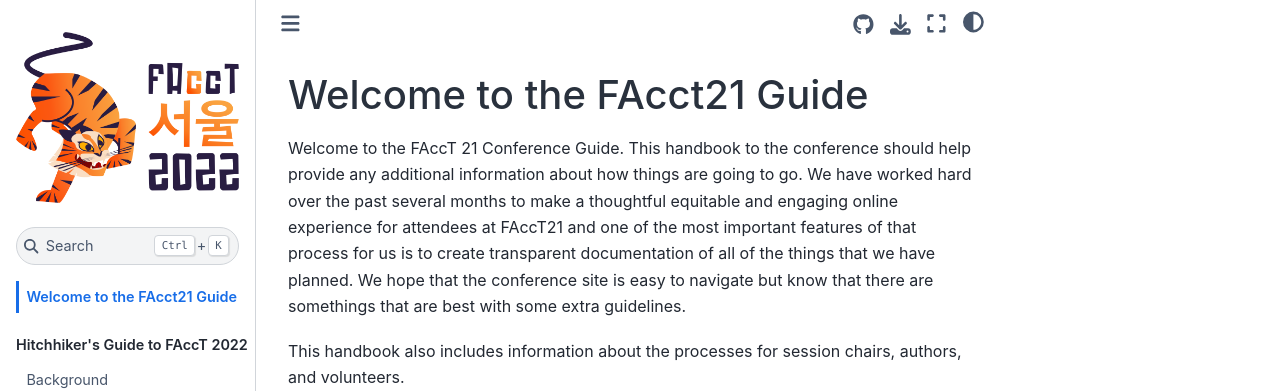
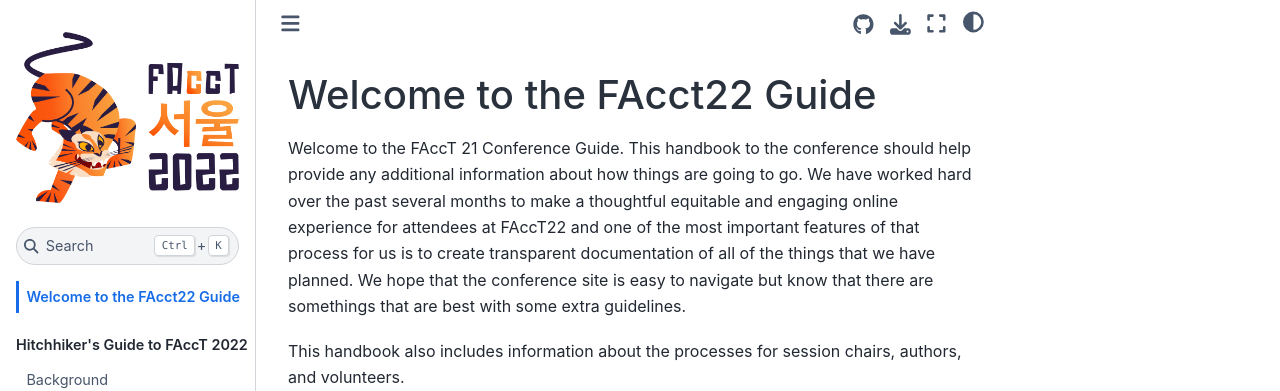
Before and after one commit to Facct22guide/Facct22guide.github.io, a Jupyter Book: the page built from welcome.md, in a window 1280 px wide. Shown: the top 391 px of the page. Built offline with Jupyter Book 1.0.4 settings and Sphinx 7.4.7 and the Sphinx Book theme 1.1.4, drawn with Linux system fonts in a browser that asks for light colours.

Commit message:
Update welcome.md

```diff
--- a/welcome.md
+++ b/welcome.md
@@ -1,9 +1,9 @@
-# Welcome to the FAcct21 Guide
+# Welcome to the FAcct22 Guide
 
 Welcome to the FAccT 21 Conference Guide.  This handbook to the conference should
 help provide any additional information about how things are going to go. We have
 worked hard over the past several months to make a thoughtful equitable and
-engaging online experience for attendees at FAccT21 and one of the most important
+engaging online experience for attendees at FAccT22 and one of the most important
 features of that process for us is to create transparent documentation of all
 of the things that we have planned.  We hope that the conference site is easy to
 navigate but know that there are somethings that are best with some extra guidelines.
```
